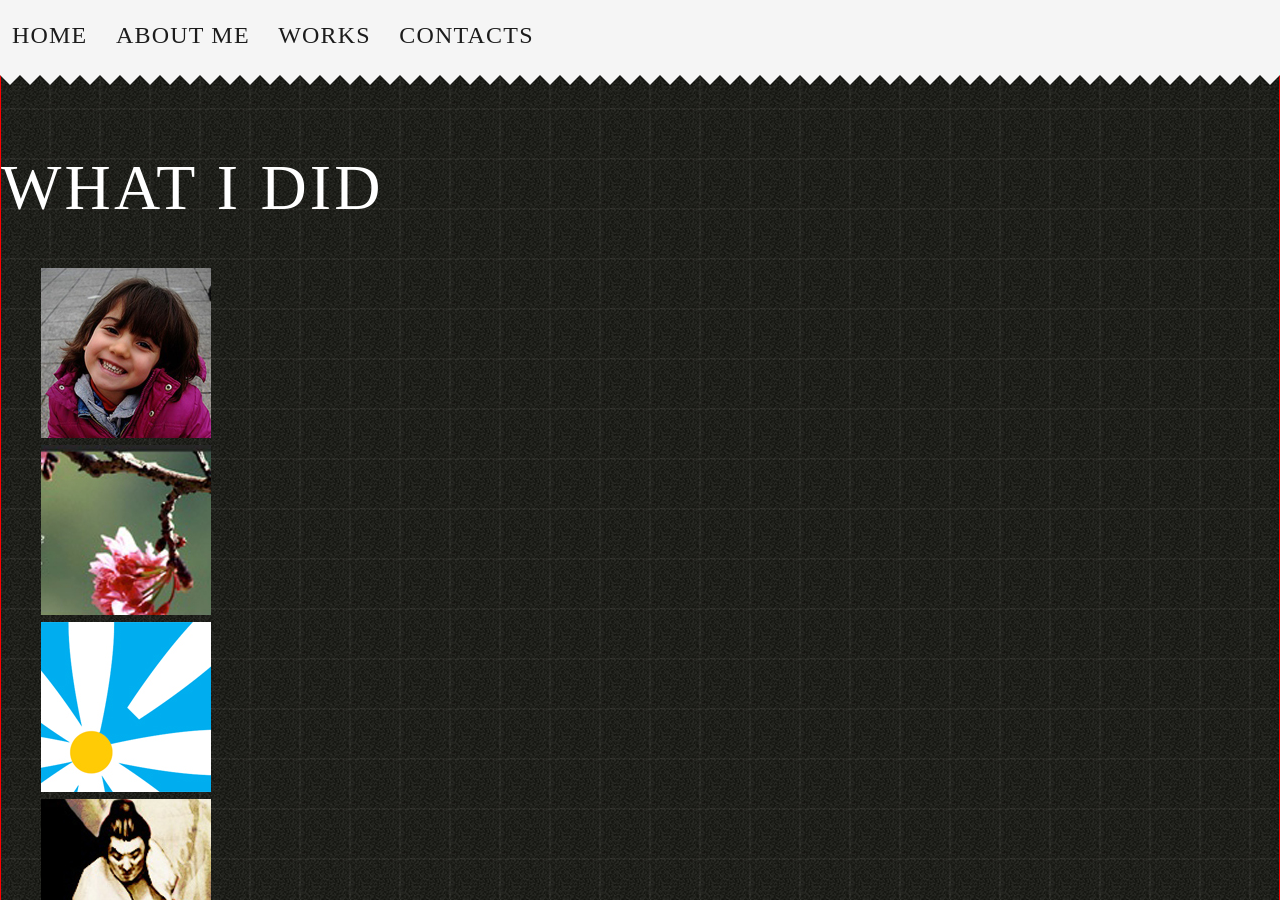
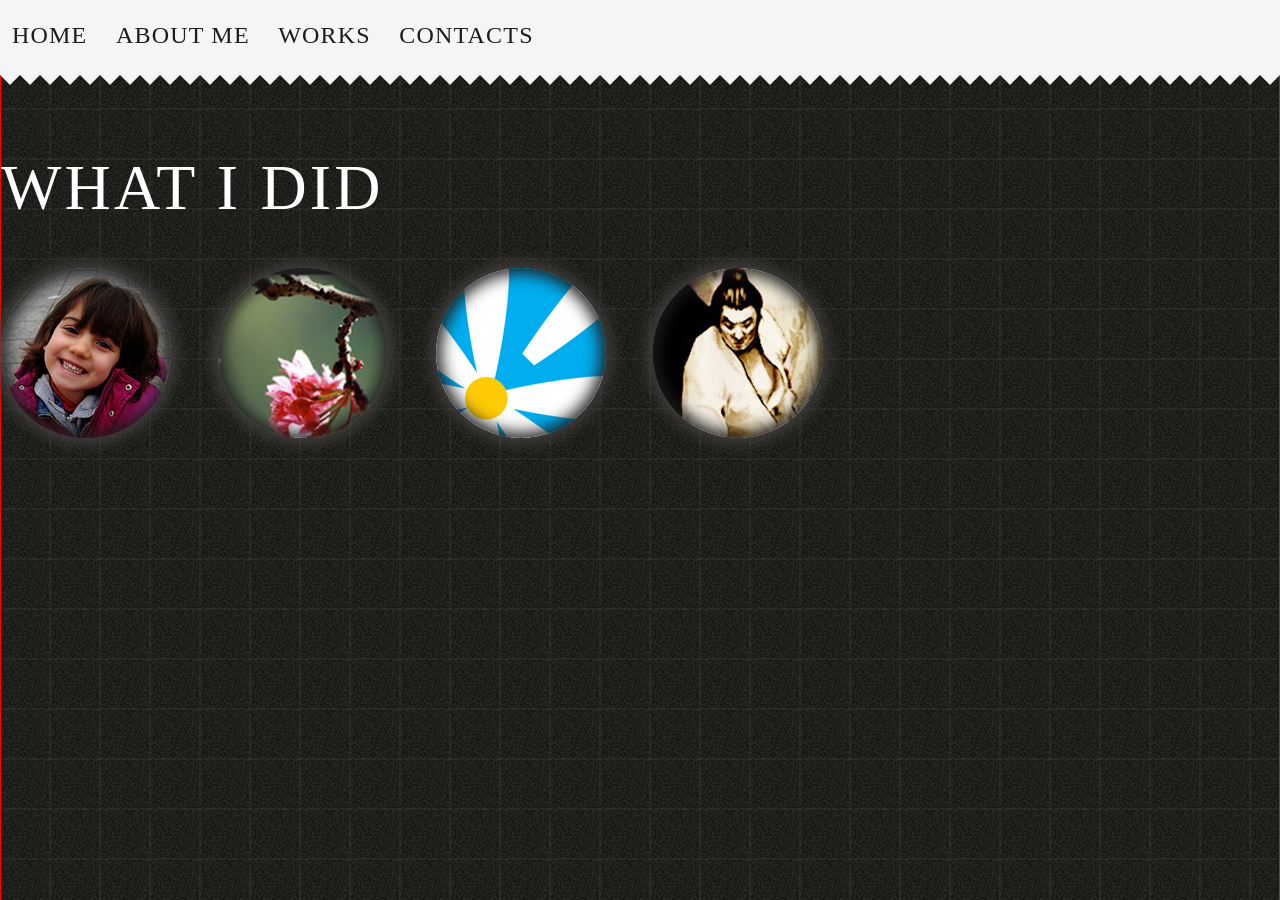
Before and after one commit to adrianotosta/portfolio, a Jekyll site: the page built from index.html, in a window 1280 px wide and 900 px high, scrolled down 1741 px. Built offline with Jekyll 4.4.1, drawn with Linux system fonts in a browser that asks for light colours; some web fonts are replaced.

Commit message:
fixing woklist-thumb

```diff
--- a/_includes/works.html
+++ b/_includes/works.html
@@ -1,5 +1,5 @@
 <h1>what i did</h1>
-<ul class="worksList">
+<ul class="row worksList list list--noBullet list--noPadding">
     <li ng-repeat="work in works">
         <a href="" class="worksList-thumb"><img src="[['../images/works/mini_work_' + work.id + '.jpg']]" alt=""></a>
     </li>
--- a/_sass/_theme.scss
+++ b/_sass/_theme.scss
@@ -138,8 +138,11 @@ ul li{
     & li{
         line-height: 3em;
     }
-    &--noBullet{
+    &.list--noBullet{
         list-style: none;
+    }
+    &.list--noPadding{
+        padding: 0;
     }
 }
 /////////////////////////////////////////////////////////////////////////////////////
@@ -158,7 +161,61 @@ ul li{
 ///*WORKS*/
 /////////////////////////////////////////////////////////////////////////////////////
 .worksList{
-    list-style: none;
+    & li{
+        @include column(2);
+
+        & a{
+            border-radius: 9999em;
+            box-shadow: 0px 0px 16px 5px rgba(69, 66, 66, 1);
+            display: block;
+            height: 170px;
+            overflow: hidden;
+            position: relative;
+            width: 170px;
+
+            &:before{
+                background-color: transparent;
+                border-radius: 999em;
+                box-shadow: 0px 0px 16px 5px #1c1c1c inset;
+                content: " ";
+                height: 100%;
+                left:0;
+                position: absolute;
+                top:0;
+                width:100%;
+                z-index: 1;
+                -webkit-transition:background 1s, color 1s;
+                     -moz-transition:background 1s, color 1s;
+            }
+
+            &:hover:before{
+                background-color: rgba(0,0,0,0.7);
+                left: 0;
+            }
+
+            &:after{
+                background: transparent  url("../../images/zoom.png") no-repeat center center;
+                border-radius: 1000em;
+                content: "";
+                left: 8em;
+                position: absolute;
+                height: 100%;
+                top:0;
+                width: 100%;
+                z-index: 30;
+                -webkit-transition:left 1s;
+                     -moz-transition:left 1s;
+            }
+
+            &:hover:after{
+                left: 0;
+            }
+
+        }
+
+    }
+
+}
 //    & .worksList-thumb{
 //        border-radius: 999em;
 //        box-shadow: 0px 0px 16px 5px rgba(69, 66, 66, 0.66);
@@ -212,7 +269,7 @@ ul li{
 //        }
 //
 //    }
-}
+//}
 
 
 
```
